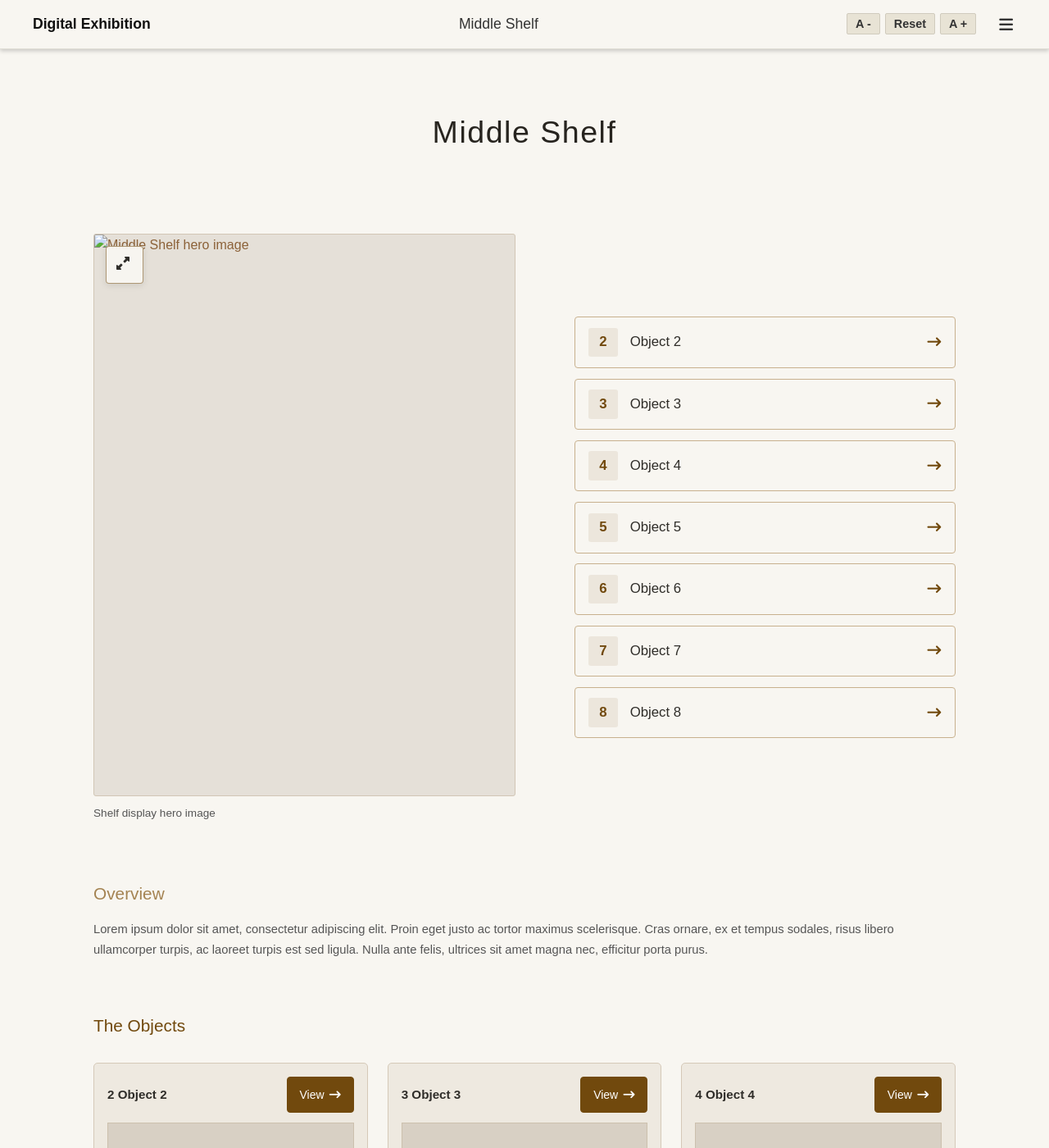
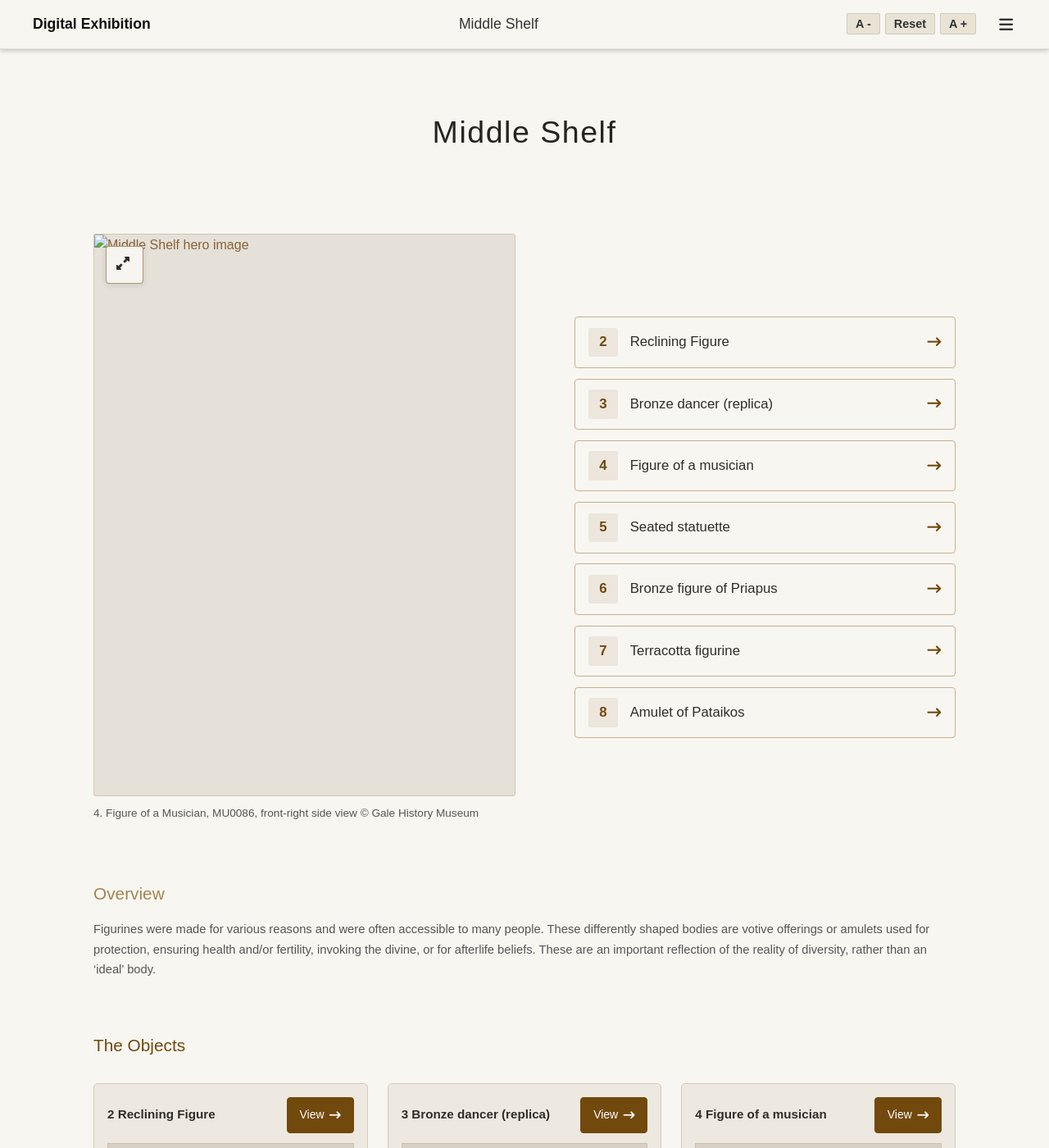
Before and after one commit to HannahVogelArchaeology/group34, a Jekyll site: the page built from shelves/middle-shelf.md, in a window 1280 px wide and 1400 px high. Shown: the whole window at 82% size. Built offline with Jekyll 4.4.1, drawn with Linux system fonts in a browser that asks for light colours; some of the changed text lies outside the part shown.

Commit message:
Text Update (Provide caption & alt to all images)

```diff
--- a/shelves/middle-shelf.md
+++ b/shelves/middle-shelf.md
@@ -8,64 +8,64 @@ shelf_title: "Middle Shelf"
 
 hero_image: "/assets/images/middle-shelf-main.jpg"
 show_hero_image: true
-hero_alt: "Photograph of the Middle Shelf display case"
-hero_caption: "Shelf display hero image"
+hero_alt: "Object 4. Figure of a Musician. A carved figure kneeling, holding a drum with both hands."
+hero_caption: "4. Figure of a Musician, MU0086, front-right side view © Gale History Museum"
 
 show_object_images: false
 
 overview: >-
-  Lorem ipsum dolor sit amet, consectetur adipiscing elit. Proin eget justo ac tortor maximus scelerisque. Cras ornare, ex et tempus sodales, risus libero ullamcorper turpis, ac laoreet turpis est sed ligula. Nulla ante felis, ultrices sit amet magna nec, efficitur porta purus.
+  Figurines were made for various reasons and were often accessible to many people. These differently shaped bodies are votive offerings or amulets used for protection, ensuring health and/or fertility, invoking the divine, or for afterlife beliefs. These are an important reflection of the reality of diversity, rather than an ‘ideal’ body.
 
 # Front matter data loop for the 7 objects on the Middle Shelf
 objects:
   - num: 2
-    name: "Object 2"
+    name: "Reclining Figure"
     slug: "middle-shelf-object2"
     image: "/assets/images/obj2.jpg"
-    alt: "Photograph of Object 2"
-    description: "Short description of Object 2."
+    alt: "Object 2. Reclining figure. This mould-made ceramic figure depicts a person reclining on their left side on a chaise-like base. The bodily and facial features are unclear due to the softness of the moulding. Remnants of pink-red, cream, and yellow paint are heavily worn on the base, back, and legs of the figure."
+    caption: "2 Reclining Figure, MU4249, front view © Gale History Museum"
 
   - num: 3
-    name: "Object 3"
+    name: "Bronze dancer (replica)"
     slug: "middle-shelf-object3"
     image: "/assets/images/obj3.jpg"
-    alt: "Photograph of Object 3"
-    description: "Short description of Object 3."
+    alt: "Object 3. Bronze dancer (a replica), a metal figurine of a woman appearing to dance, fitted to a wooden base."
+    caption: "3 Bronze dancer, MU0101, front view © Gale History Museum"
 
   - num: 4
-    name: "Object 4"
+    name: "Figure of a musician"
     slug: "middle-shelf-object4"
     image: "/assets/images/obj4.jpg"
-    alt: "Photograph of Object 4"
-    description: "Short description of Object 4."
+    alt: "Object 4. Figure of a Musician. A carved figure kneeling, holding a drum with both hands."
+    caption: "4. Figure of a musician, MU0086, front view © Gale History Museum"
 
   - num: 5
-    name: "Object 5"
+    name: "Seated statuette"
     slug: "middle-shelf-object5"
     image: "/assets/images/obj5.jpg"
-    alt: "Photograph of Object 5"
-    description: "Short description of Object 5."
+    alt: "Object 5. Seated statuette. A ceramic statuette of a seated human figure. The object is possibly mould-made and is placed on a (modern) black base. The figure wears a large and tall circular headdress and is seated upright."
+    caption: "5. Seated statuette, MU3735, front view © Gale History Museum"
 
   - num: 6
-    name: "Object 6"
+    name: "Bronze figure of Priapus"
     slug: "middle-shelf-object6"
     image: "/assets/images/obj6.jpg"
-    alt: "Photograph of Object 6"
-    description: "Short description of Object 6."
+    alt: "Object 6. Bronze figure of Priapus. A metal figurine of the deity Priapus. He is facing forward with an obviously enlarged and erect penis."
+    caption: "Bronze figure of Priapus, MU4697, front view © Gale History Museum"
 
   - num: 7
-    name: "Object 7"
+    name: "Terracotta figurine"
     slug: "middle-shelf-object7"
     image: "/assets/images/obj7.jpg"
-    alt: "Photograph of Object 7"
-    description: "Short description of Object 7."
+    alt: "Object 7. Terracotta figurine, a ceramic human-like figure. The face is shaped with a long, pointed nose, and holes in the clay indicate eyes and a mouth. The body is very loosely moulded and flares widely to a circular shape at the bottom. The figure is placed on a black (modern) square base."
+    caption: "Terracotta figurine, MU2676, front view © Gale History Museum"
 
   - num: 8
-    name: "Object 8"
+    name: "Amulet of Pataikos"
     slug: "middle-shelf-object8"
     image: "/assets/images/obj8.jpg"
-    alt: "Photograph of Object 8"
-    description: "Short description of Object 8."
+    alt: "Object 8. Amulet of Pataikos. Moulded in faience, a teal-green glazed ceramic, this small amuletic figure is of the ancient Egyptian deity Pataikos. Represented as a standing male figure with dwarfism, a large head, and clenched fists, with legs slightly bent apart. Behind the figure's head, there is a loop for it to be worn."
+    caption: "Amulet of Pataikos, MU0523, front view © Gale History Museum"
 
 prev_url: "/shelves/top-shelf/"
 prev_label: "TOP SHELF"
```
Also changed, not shown: shelves/bottom-shelf.md (+13 -13 lines), shelves/top-shelf.md (+16 -12 lines).
